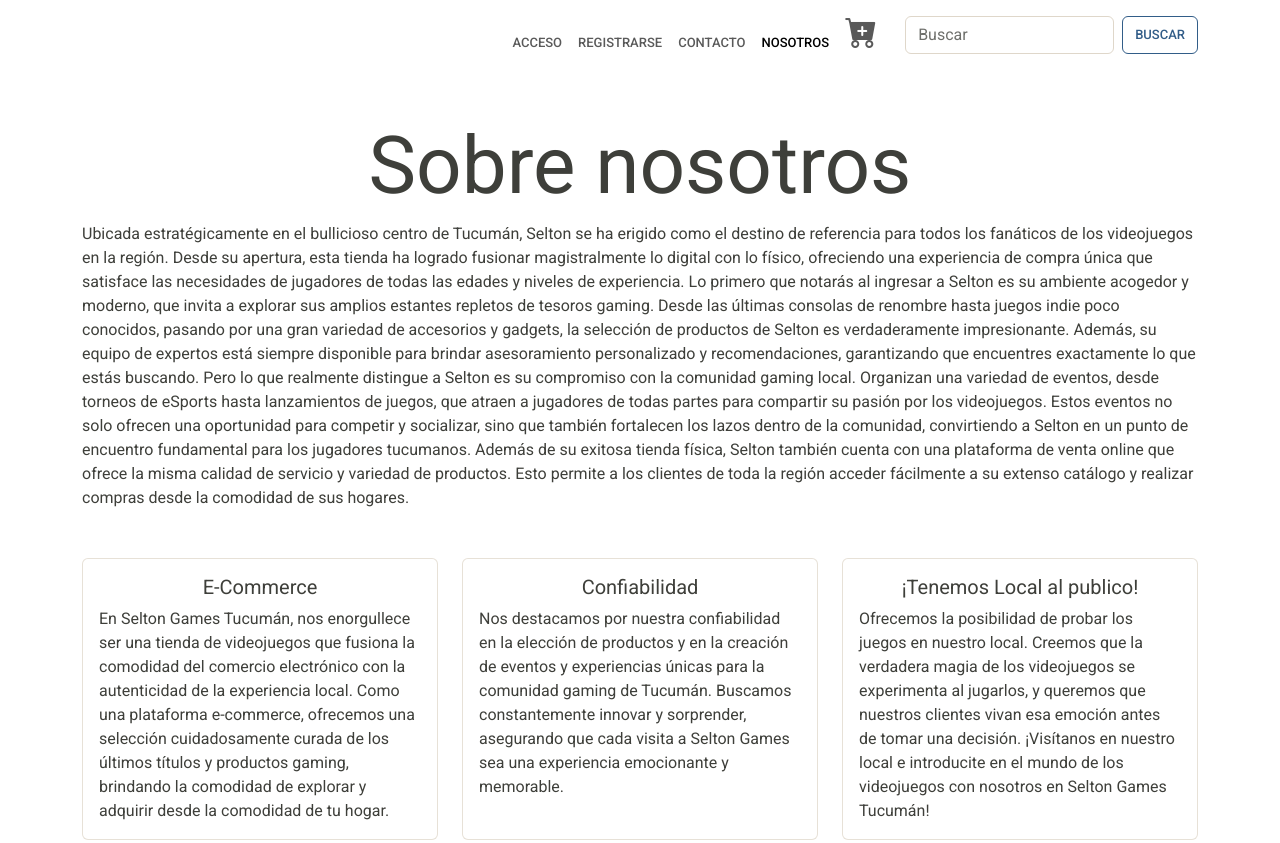
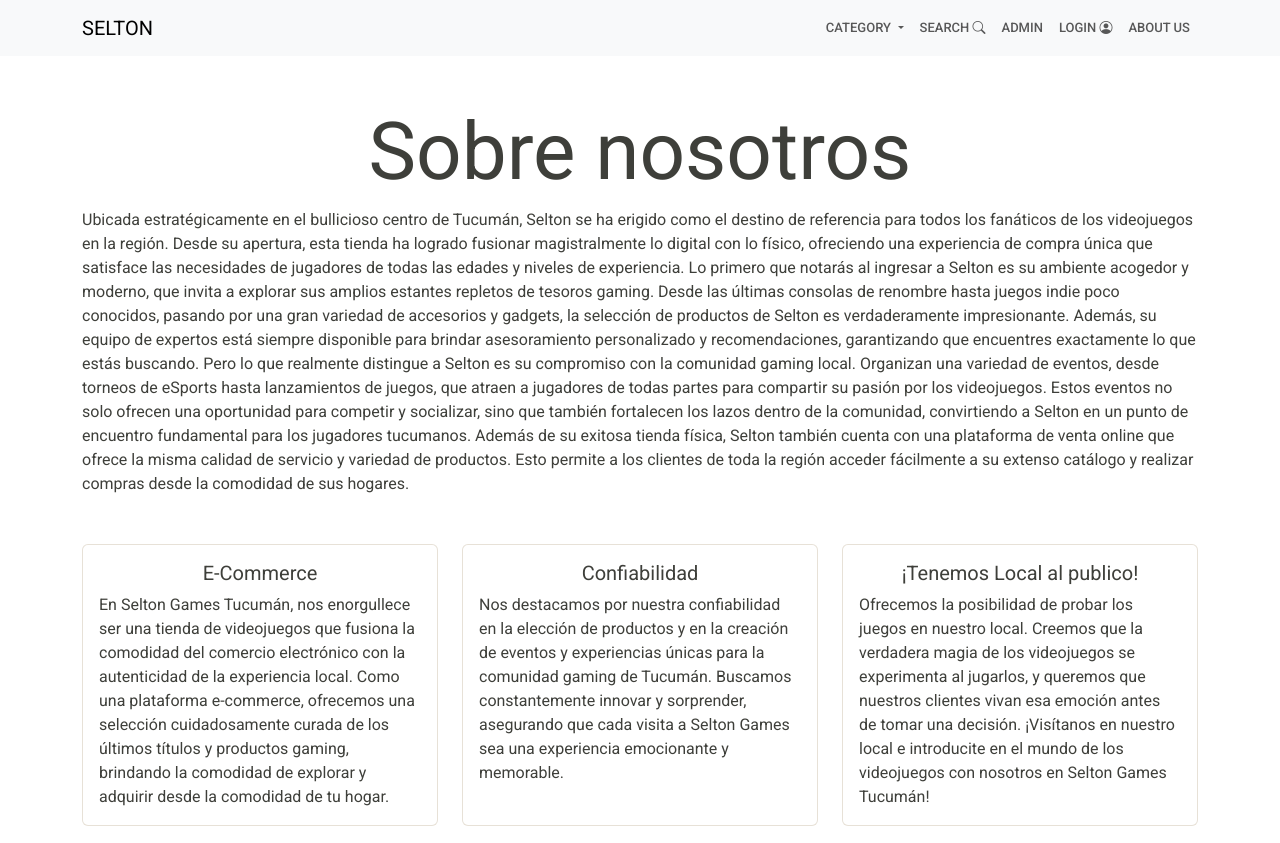
Before and after one commit to abelsanxd/Selton, a plain HTML site: page paginas/acerca.html in a window 1280 px wide. Shown: the top 843 px of the page. Drawn offline with nearby package versions, Linux system fonts and the light colour scheme; files that its build step writes are made by us from their sources.

Commit message:
agregue al navbar el link about us

```diff
--- a/paginas/acerca.html
+++ b/paginas/acerca.html
@@ -31,11 +31,9 @@
     NAVBAR
     ========================================================================================== -->
     <header>
-      <nav class="navbar navbar-expand-lg bg-white navbar-white">
+      <nav class="navbar navbar-expand-lg bg-body-tertiary">
         <div class="container">
-          <a class="navbar-brand" href="../index.html">
-            <img src="" alt="" width="180px" />
-          </a>
+          <a class="navbar-brand" href="#">SELTON</a>
           <button
             class="navbar-toggler"
             type="button"
@@ -49,37 +47,50 @@
           </button>
           <div class="collapse navbar-collapse" id="navbarSupportedContent">
             <ul class="navbar-nav ms-auto mb-2 mb-lg-0">
-              <li class="nav-item mt-3">
-                <a class="nav-link" href="../index.html">Acceso</a>
+              <li class="nav-item dropdown">
+                <a
+                  class="nav-link dropdown-toggle"
+                  href="#"
+                  role="button"
+                  data-bs-toggle="dropdown"
+                  aria-expanded="false"
+                >
+                  Category
+                </a>
+                <ul class="dropdown-menu">
+                  <li><a class="dropdown-item" href="#">Acction</a></li>
+                  <li><a class="dropdown-item" href="#">Terror</a></li>
+                  <li><a class="dropdown-item" href="#">Adventure</a></li>
+                  <li><a class="dropdown-item" href="#">Fight</a></li>
+                </ul>
               </li>
-              <li class="nav-item mt-3">
-                <a class="nav-link" href="../pages/registrarse.html"
-                  >Registrarse</a
-                >
-              </li>
-              <li class="nav-item mt-3">
-                <a class="nav-link" href="../pages/contacto.html">Contacto</a>
-              </li>
-              <li class="nav-item mt-3">
-                <a class="nav-link active" href="./acercadenosotros.html"
-                  >Nosotros</a
-                >
-              </li>
-              <li class="nav-item me-3">
-                <a class="nav-link" href="../pages/carrito.html"
-                  ><i class="bi bi-cart-plus-fill fs-2"></i
+              <li class="nav-item">
+                <a class="nav-link search-link" href="#"
+                  >Search <i class="bi bi-search"></i
                 ></a>
               </li>
+              <li class="nav-item">
+                <a class="nav-link" href="#">Admin</a>
+              </li>
+              <li class="nav-item">
+                <a class="nav-link" aria-current="page" href="#"
+                  >Login <i class="bi bi-person-circle"></i
+                ></a>
+              </li>
+              <li class="nav-item">
+                <a class="nav-link" aria-current="page" href="acerca.html"
+                  >About us</a>
+              </li>
             </ul>
-            <form class="d-flex ms-1" role="search">
+            <form class="search-bar d-none" id="searchForm">
               <input
                 class="form-control me-2"
                 type="search"
                 placeholder="Buscar"
                 aria-label="Buscar"
               />
-              <button class="btn btn-outline-primary" type="submit">
-                Buscar
+              <button class="btn btn-outline-success" type="submit">
+                Search
               </button>
             </form>
           </div>
```
